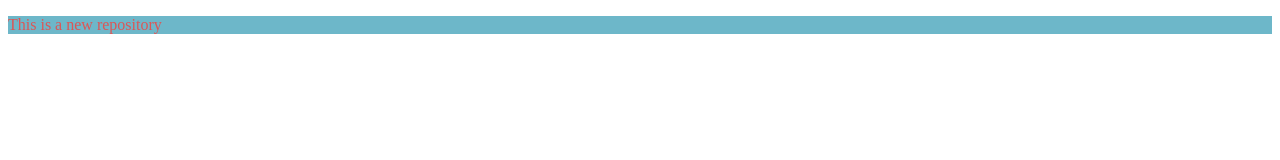
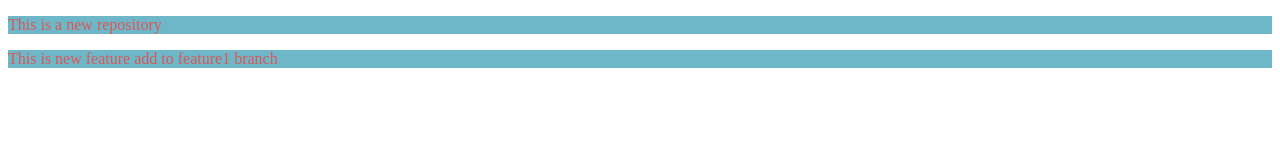
Before and after one commit to sawvivek/LocalRepo, a plain HTML site: page index.html in a window 1280 px wide. Drawn offline with Linux system fonts and the light colour scheme.

Commit message:
Add new feature

```diff
--- a/index.html
+++ b/index.html
@@ -8,5 +8,6 @@
 </head>
 <body>
     <p>This is a new repository</p>
+    <p>This is new feature add to feature1 branch</p>
 </body>
 </html>
```
